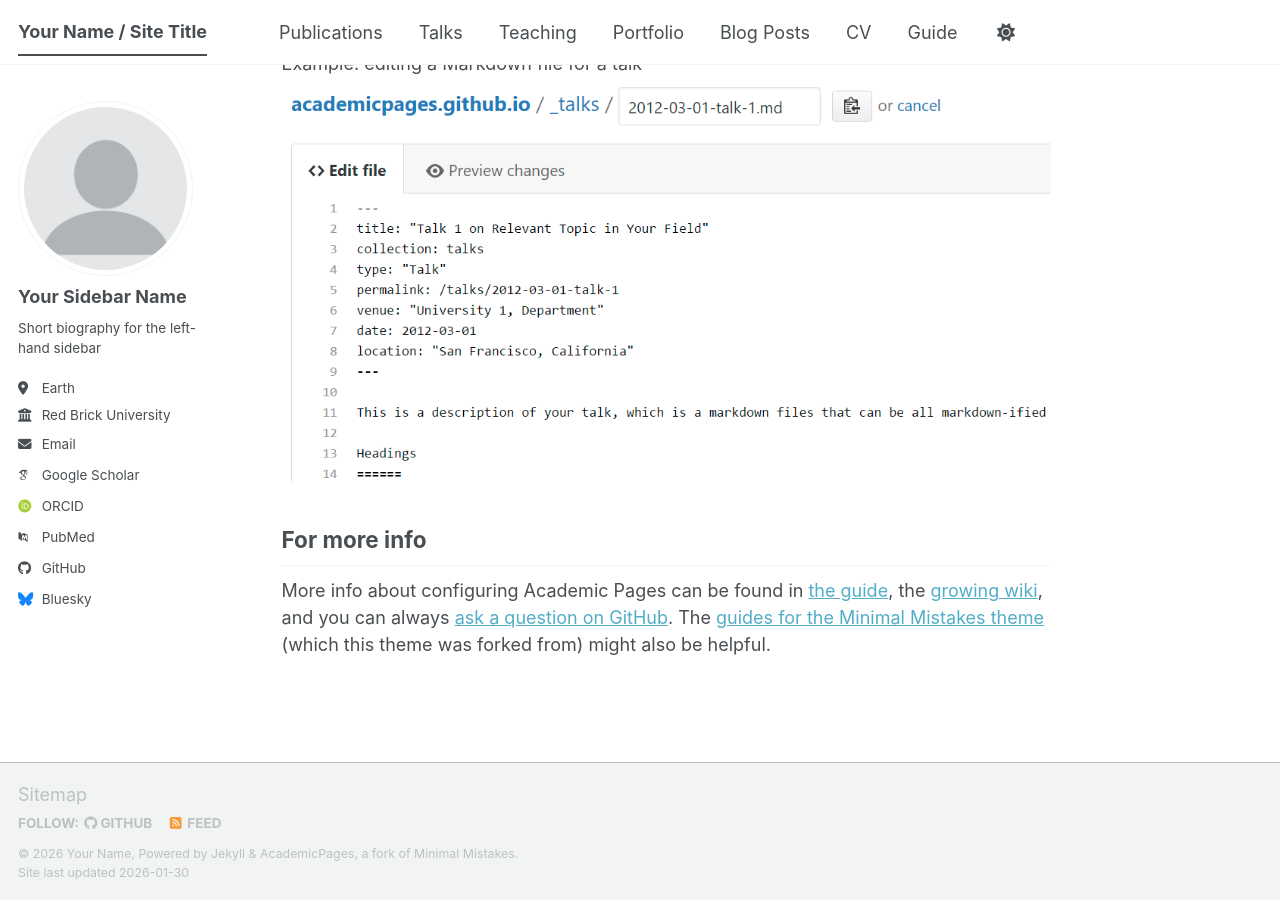
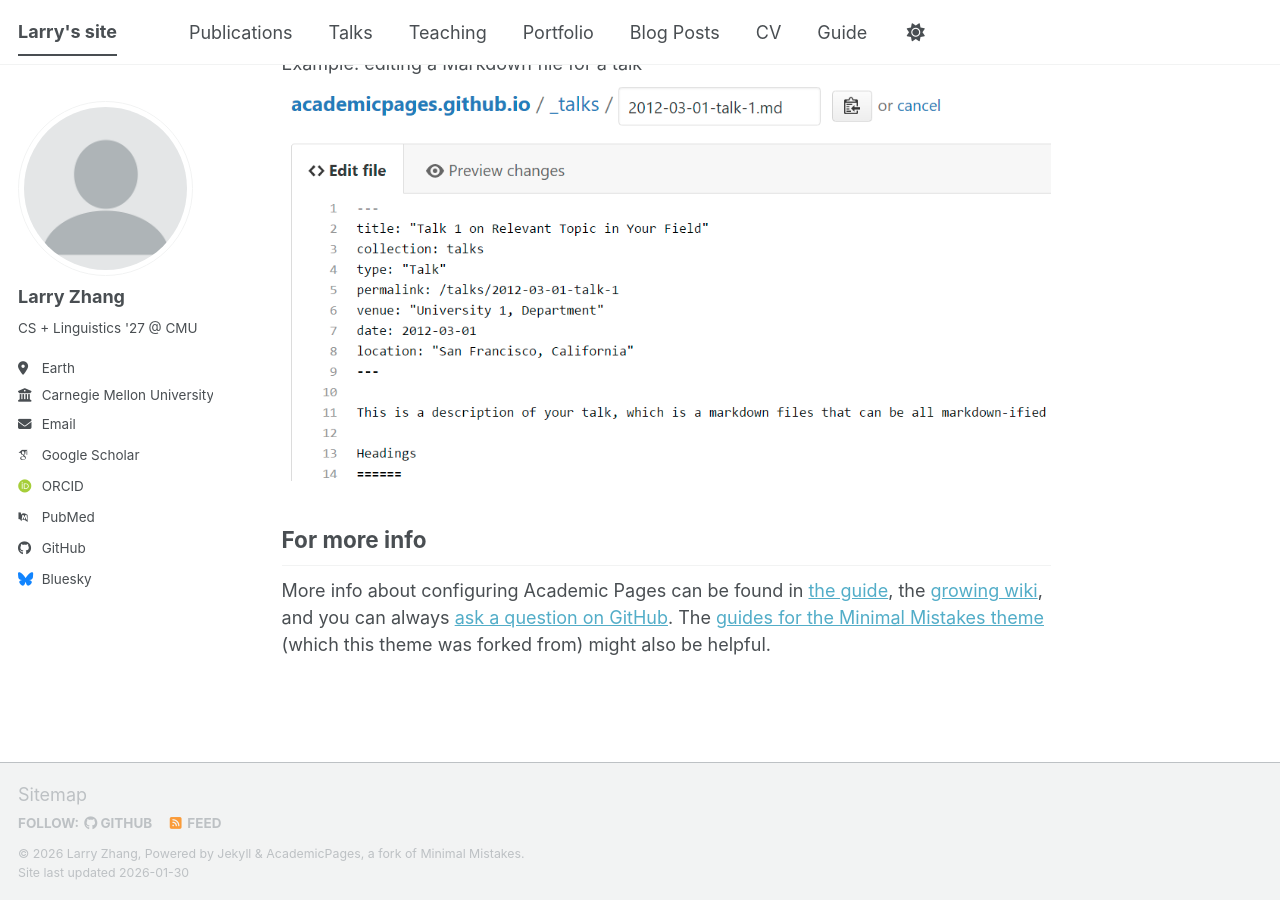
Before and after one commit to lvlrcr/lvlrcr.github.io, a Jekyll site: the page built from _pages/about.md, in a window 1280 px wide and 900 px high, scrolled down 2720 px. Built offline with Jekyll 4.4.1, drawn with Linux system fonts in a browser that asks for light colours; some web fonts are replaced; a script bundle is joined from its source files by our own code; library files that are not in the unit come from our copies.

Commit message:
initial commit with minimal changes to config

```diff
--- a/_config.yml
+++ b/_config.yml
@@ -9,14 +9,14 @@
 # Basic Site Settings
 locale                   : "en-US"
 site_theme               : "default" # The available themes options are "default", "air", "sunrise", "mint", "dirt" and "contrast"
-title                    : "Your Name / Site Title"
+title                    : "Larry's site"
 title_separator          : "-"
-name                     : &name "Your Name"
-description              : &description "Your Name's academic portfolio"   # Update this with a general description of your site, this is the default if not overridden by a page
-url                      : https://academicpages.github.io # The base hostname & protocol for your site e.g. "https://[your GitHub username].github.io",
+name                     : &name "Larry Zhang"
+description              : &description "Larry's personal site"   # Update this with a general description of your site, this is the default if not overridden by a page
+url                      : https://lvlrcr.github.io # The base hostname & protocol for your site e.g. "https://[your GitHub username].github.io",
                                                            # or if you already have some other page hosted on Github then use "https://[your GitHub username].github.io/[Your Repo Name]"
 baseurl                  : "" # the subpath of your site, e.g. "/blog"
-repository               : "academicpages/academicpages.github.io"
+repository               : "lvlrcr/lvlrcr.github.io"
 
 # Site Author - The following control what appear as part of the author content on the side bar.
 #               If a field is blank the icon and link will not appear, otherwise it will be shown.
@@ -24,13 +24,13 @@
 author:
   # Biographic information
   avatar           : "profile.png"
-  name             : "Your Sidebar Name"
+  name             : "Larry Zhang"
   pronouns         : # example: "she/her"
-  bio              : "Short biography for the left-hand sidebar"
+  bio              : "CS + Linguistics '27 @ CMU"
   location         : "Earth"
-  employer         : "Red Brick University"
+  employer         : "Carnegie Mellon University"
   uri              : # URL
-  email            : "none@example.org"
+  email            : "larry.zrz.zhang@gmail.com"
 
   # Academic websites
   academia         : # URL
```
